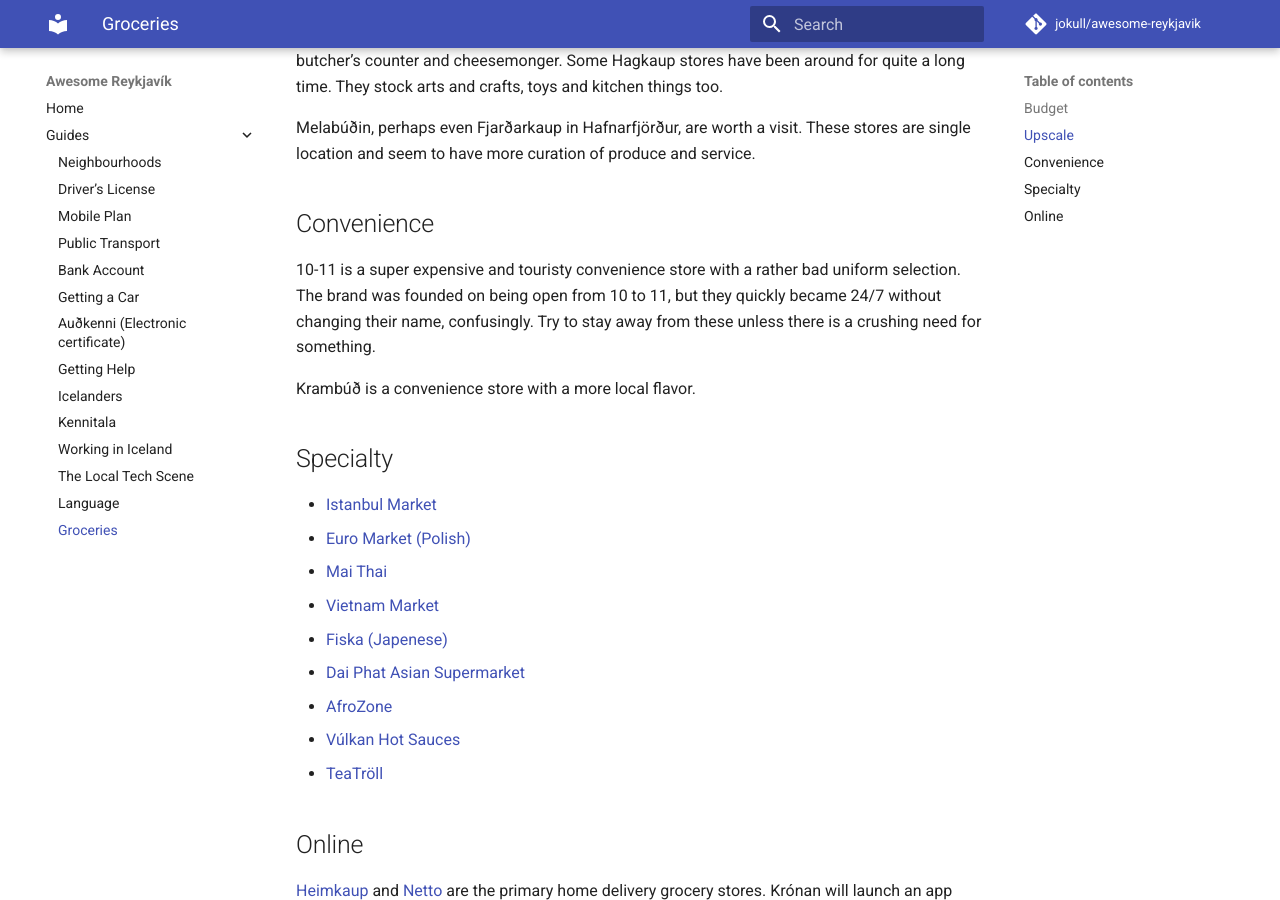
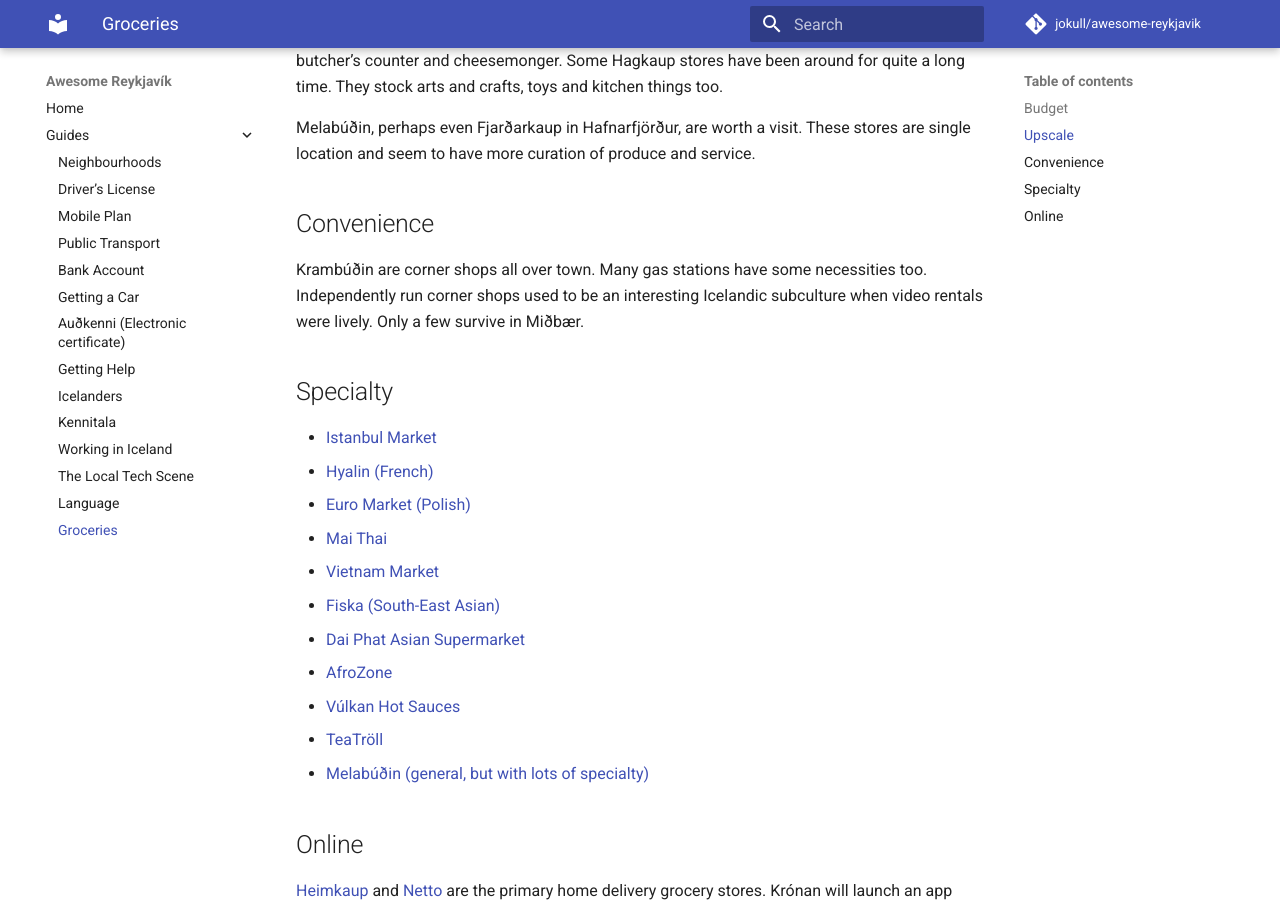
Before and after one commit to jokull/awesome-reykjavik, an MkDocs documentation site: the page built from docs/guides/groceries.md, in a window 1280 px wide and 900 px high, scrolled down 576 px. Built offline with MkDocs 1.6.1 and Material for MkDocs 9.7.7, drawn with Linux system fonts in a browser that asks for light colours; comment, search, counter and statistics services are not loaded.

Commit message:
Added to specialty

```diff
--- a/docs/guides/groceries.md
+++ b/docs/guides/groceries.md
@@ -29,24 +29,24 @@
 
 ## Convenience
 
-10-11 is a super expensive and touristy convenience store with a rather bad
-uniform selection. The brand was founded on being open from 10 to 11, but they
-quickly became 24/7 without changing their name, confusingly. Try to stay away
-from these unless there is a crushing need for something.
-
-Krambúð is a convenience store with a more local flavor.
+Krambúðin are corner shops all over town. Many gas stations have some
+necessities too. Independently run corner shops used to be an interesting
+Icelandic subculture when video rentals were lively. Only a few survive in
+Miðbær.
 
 ## Specialty
 
 - [Istanbul Market](https://facebook.com/Istanbul-Market-Matvöruverslun-142761232597988/)
+- [Hyalin (French)](https://www.hyalin-reykjavik.com)
 - [Euro Market (Polish)](http://euromarket.is)
 - [Mai Thai](https://www.maithai.is)
 - [Vietnam Market](https://www.facebook.com/Vietnam-Market-Asian-supermarket--224989370862422/)
-- [Fiska (Japenese)](http://www.fiska.is)
+- [Fiska (South-East Asian)](http://www.fiska.is)
 - [Dai Phat Asian Supermarket](https://en.ja.is/dai-phat/)
 - [AfroZone](https://www.facebook.com/AfroZoneehf/)
 - [Vúlkan Hot Sauces](https://www.facebook.com/vulkanverslun)
 - [TeaTröll](http://teatroll.is/magento/)
+- [Melabúðin (general, but with lots of specialty)](https://www.facebook.com/melabudin/)
 
 ## Online
 
```
